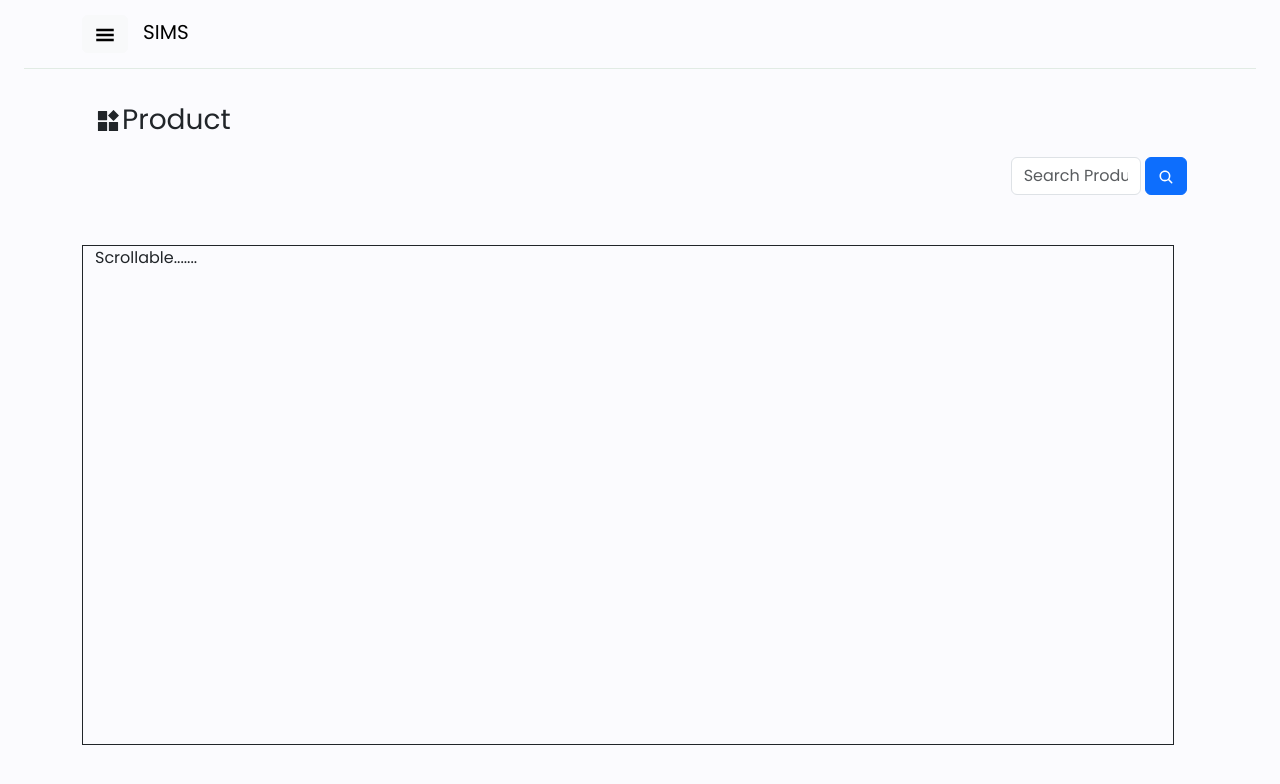
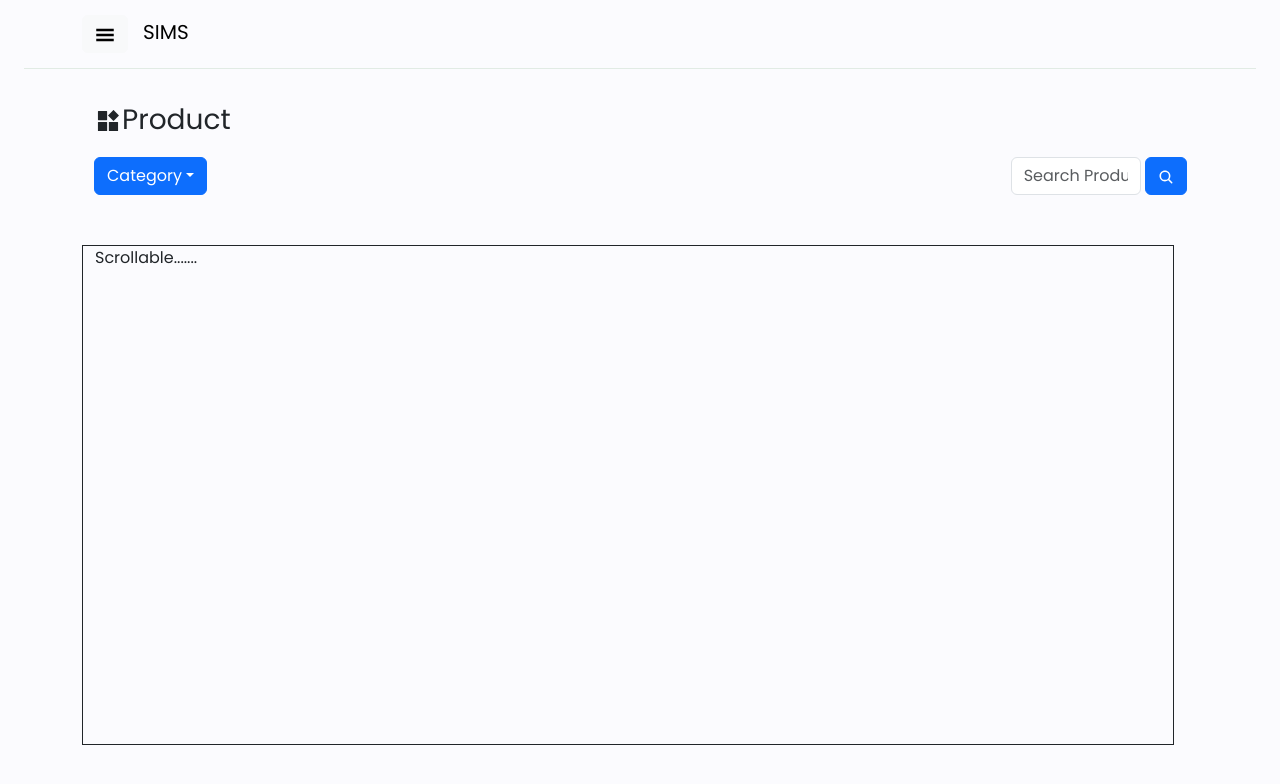
Before and after one commit to MarkRyuo/SalesInventoryManagementSystem_SIMS, a React (Vite) app in the folder client/: page /ProductPage in a window 1280 px wide. Shown: the top 784 px of the page. Built offline with nearby package versions, Linux system fonts and the light colour scheme.

Commit message:
Subject: Body

```diff
--- a/client/src/components/Comps/ProductCategory.jsx
+++ b/client/src/components/Comps/ProductCategory.jsx
@@ -3,7 +3,7 @@ import { Dropdown, DropdownButton } from "react-bootstrap";
 
 const ProductCategory = () => {
     return (
-        <DropdownButton id="dropdown-basic-button" title="Dropdown button">
+        <DropdownButton id="dropdown-basic-button" title="Category">
             <Dropdown.Item href="#/action-1">Item 1</Dropdown.Item>
             <Dropdown.Item href="#/action-2">Item 2</Dropdown.Item>
             <Dropdown.Item href="#/action-3">Item 3</Dropdown.Item>
--- a/client/src/pages/ProductPage.jsx
+++ b/client/src/pages/ProductPage.jsx
@@ -5,6 +5,7 @@ import Search from "../components/Comps/Search";
 import ProductChart from "../components/Comps/ProductChart";
 
 import Productcss from './Css/Product.module.css' ;
+import ProductCategory from "../components/Comps/ProductCategory";
 
 
 //* Product Page
@@ -17,7 +18,7 @@ export const ProductPage = () => {
                 <p className="fs-3"><span><AiFillProduct /></span>Product</p> {/*  */}
                     <Row>
                         <Col>
-
+                            <ProductCategory />
                         </Col>
                         <Col>
                             <Search />
```
